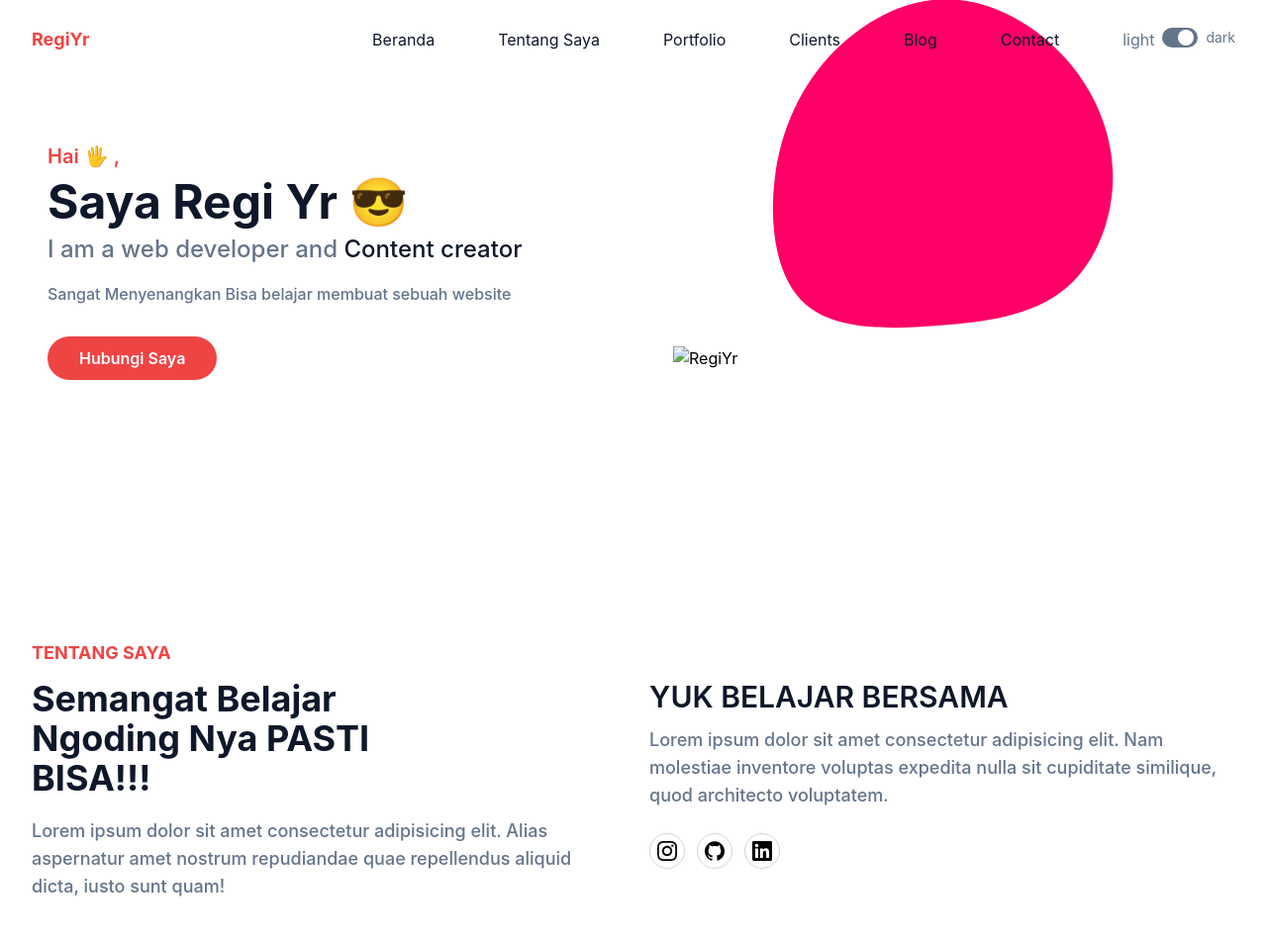
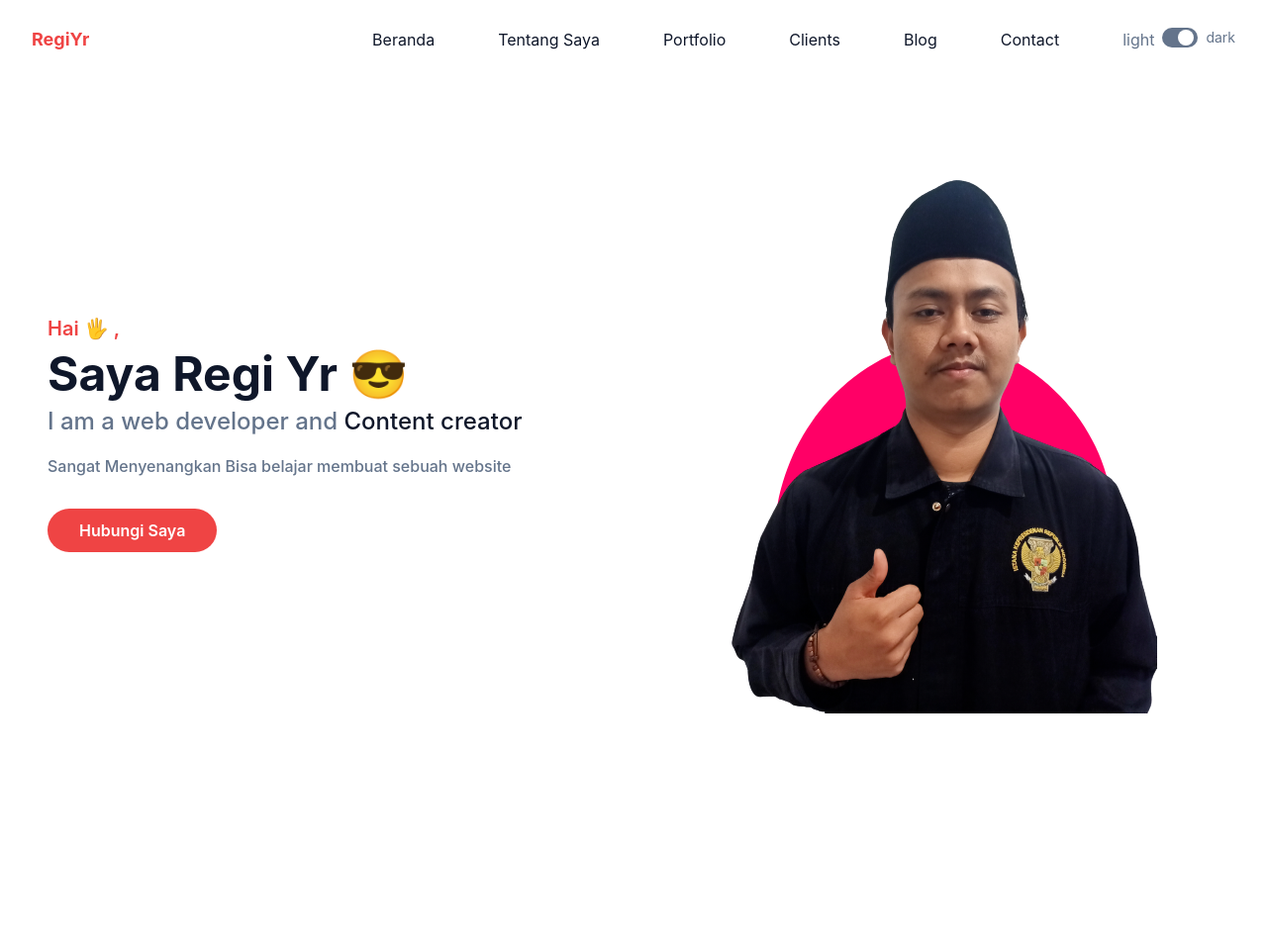
Before and after one commit to RegiAjj/portfolio-tailwindcss-regiYr, a website: page index.html in a window 1280 px wide. Shown: the top 953 px of the page at 99% size. Drawn offline with Linux system fonts and the light colour scheme; the site is published under a folder, as on GitHub Pages, so addresses that start at the root find nothing.

Commit message:
update image

```diff
--- a/index.html
+++ b/index.html
@@ -86,7 +86,7 @@
                 </div>
                 <div class="w-full self-end px-10 lg:w-1/2">
                     <div class="relative mt-10 lg:mt-0 lg:right-0 ">
-                        <img src="/dist/img/saya.png" alt="RegiYr" class="relative z-10 max-w-full max-h-full mx-auto">
+                        <img src="dist/img/saya.png" alt="RegiYr" class="relative z-10 max-w-full max-h-full mx-auto">
                         <span class="absolute -bottom-0  left-1/2 -translate-x-1/2 md:scale-110">
                             <svg width="400" height="400" viewBox=" 0 0 200 200" xmlns="http://www.w3.org/2000/svg">
                                 <path fill="#FF0066" d="M49.3,-49.8C62.5,-36.2,70.7,-18.1,71.2,0.4C71.6,19,64.3,38,51.1,48.9C38,59.7,19,62.5,-1.6,64.1C-22.2,65.7,-44.4,66.2,-57,55.3C-69.5,44.4,-72.4,22.2,-69.9,2.4C-67.5,-17.3,-59.7,-34.6,-47.2,-48.3C-34.6,-61.9,-17.3,-71.9,0.4,-72.2C18.1,-72.6,36.2,-63.5,49.3,-49.8Z" transform="translate(100 100) scale(1.1)" />
```
